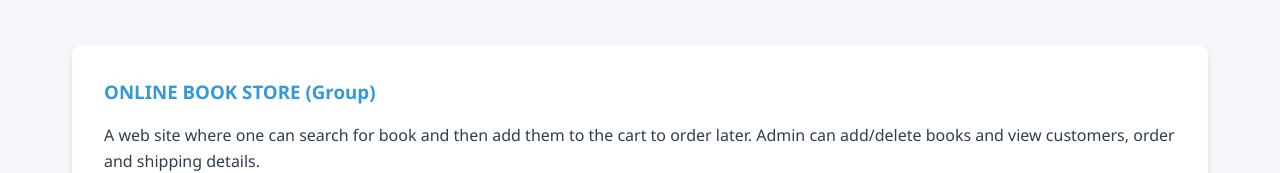
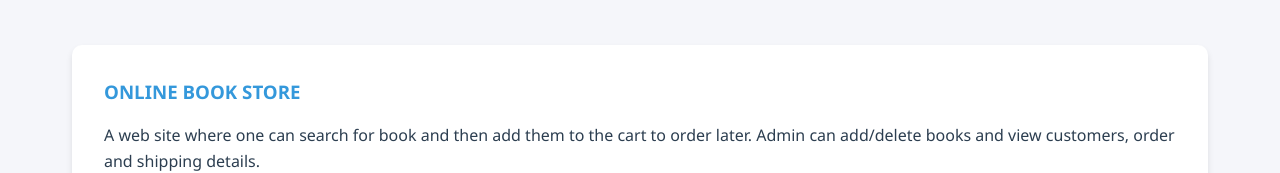
Before and after one commit to mdislam93/md.portfolio, a plain HTML site: page index.html in a window 1280 px wide. Shown: the part 2239-2412 px from the top of the page. Drawn offline with Linux system fonts and the light colour scheme.

Commit message:
Update index.html

```diff
--- a/index.html
+++ b/index.html
@@ -109,7 +109,7 @@
       <section id="projects">
         <h2>Projects</h2>
         <div class="project-card">
-          <h3>ONLINE BOOK STORE (Group)</h3>
+          <h3>ONLINE BOOK STORE </h3>
           <p>
             A web site where one can search for book and then add them to the
             cart to order later. Admin can add/delete books and view customers,
```
